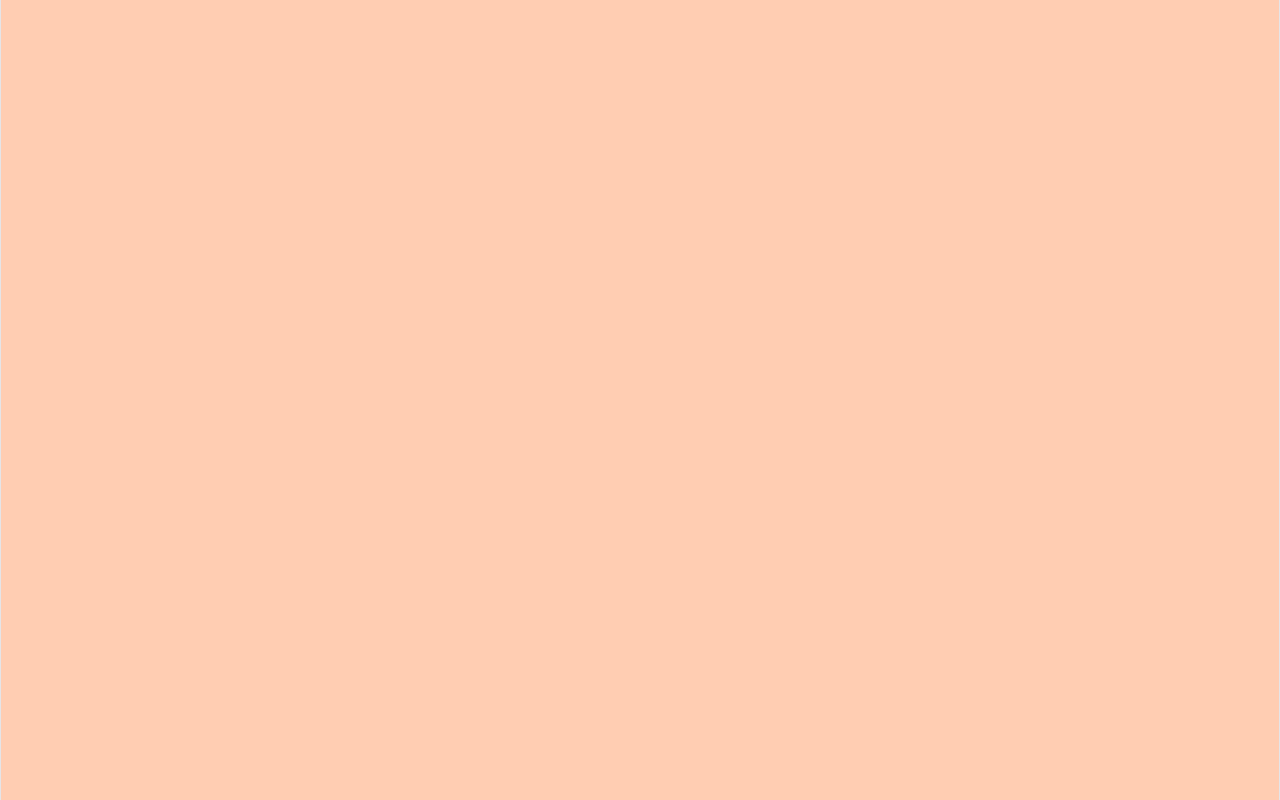
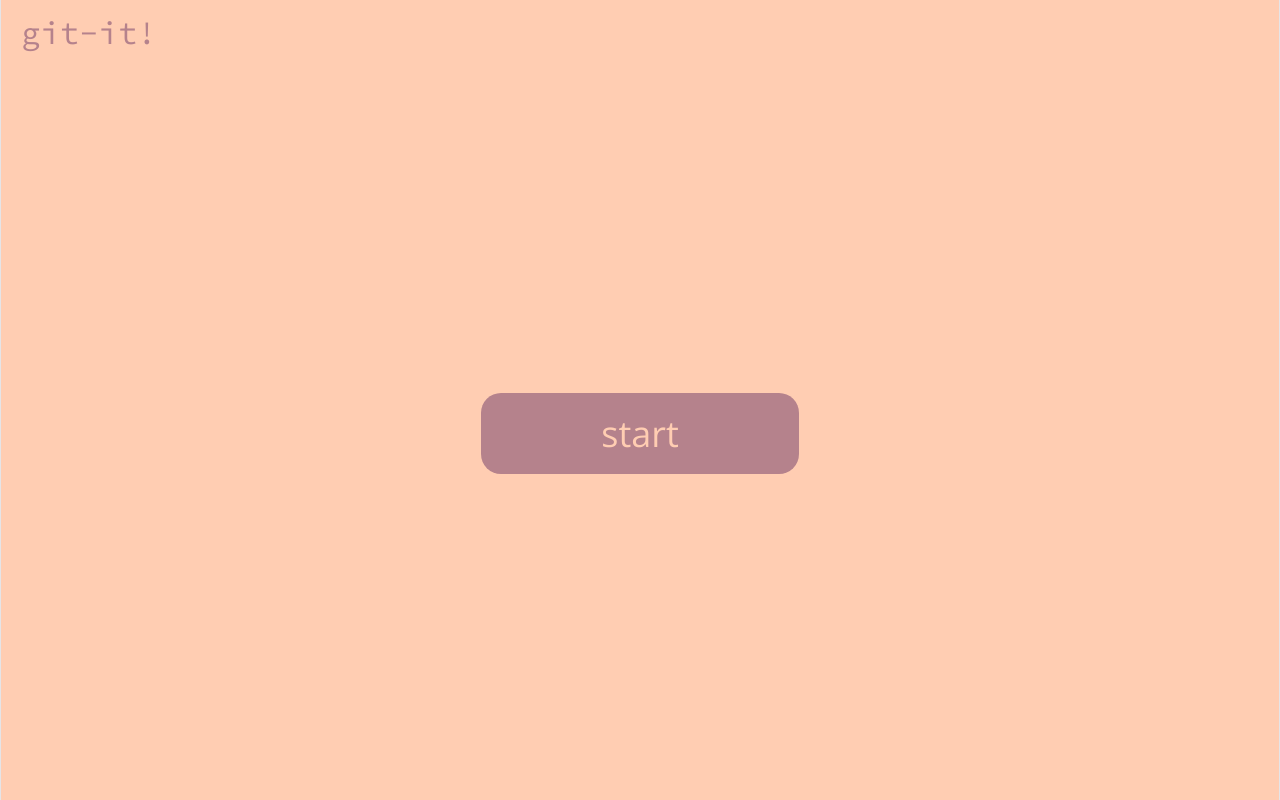
Before and after one commit to dlw1rm4/git-it, a React (Vite) app: page /git-it/disclaimer in a window 1280 px wide. Before the commit this address had no page. Built offline with nearby package versions, Linux system fonts and the light colour scheme.

Commit message:
added route to disclaimer page

```diff
--- a/src/App.tsx
+++ b/src/App.tsx
@@ -1,4 +1,5 @@
 import { Routes, Route, useNavigate } from 'react-router-dom'
+import Disclaimer from './pages/disclaimer'
 import Lessons from './pages/lessons'
 import './App.css'
 
@@ -12,9 +13,10 @@ export default function App() {
         <h1>welcome to</h1>
         <h2>git-it!</h2>
         <br></br>
-        <button onClick={() => navigate ('/lessons')}>start</button>
+        <button onClick={() => navigate ('/disclaimer')}>start</button>
       </div>
       } />
+      <Route path = "/disclaimer" element={<Disclaimer />} />
       <Route path = "/lessons" element={<Lessons />} />
     </Routes>
   )
--- /dev/null
+++ b/src/pages/disclaimer.css
@@ -0,0 +1,48 @@
+@import url('https://fonts.googleapis.com/css2?family=Open+Sans:ital,wght@0,300..800;1,300..800&family=Source+Code+Pro:ital,wght@0,200..900;1,200..900&display=swap');
+
+
+.disclaimer-page
+{
+    background-color: #ffcdb2;
+    min-height: 100vh;
+    display: flex;
+    flex-direction: column;
+    align-items: center;
+    padding: 20px;
+}
+
+.container
+{
+  display: flex;
+  flex-direction: column;
+  align-items: center;
+  justify-content: center;
+  height: 100%;
+  background-color: #FFCDB2;
+}
+
+.logo
+{
+    align-self: flex-start;
+    color: #B5828C;
+    font-family: "Source Code Pro";
+    font-size: 32px;
+    margin-bottom: 40px;
+}
+
+button
+{
+  padding: 16px 120px;
+  font-size: 36px;
+  font-family: "Open Sans";
+  background-color: #B5828C;
+  color: #FFCDB2;
+  border: none;
+  border-radius: 20px;
+  cursor: pointer;
+}
+
+button:hover
+{
+  background-color: #E5989B;
+}
--- /dev/null
+++ b/src/pages/disclaimer.tsx
@@ -0,0 +1,15 @@
+import { useNavigate } from 'react-router-dom'
+import './disclaimer.css'
+
+export default function Disclaimer() {
+  const navigate = useNavigate()
+
+  return (
+    <div className="disclaimer-page">
+        <p className="logo">git-it!</p>
+        <div className="container">
+            <button onClick={() => navigate ('/lessons')}>start</button>
+        </div>
+    </div>
+  )
+}
```
